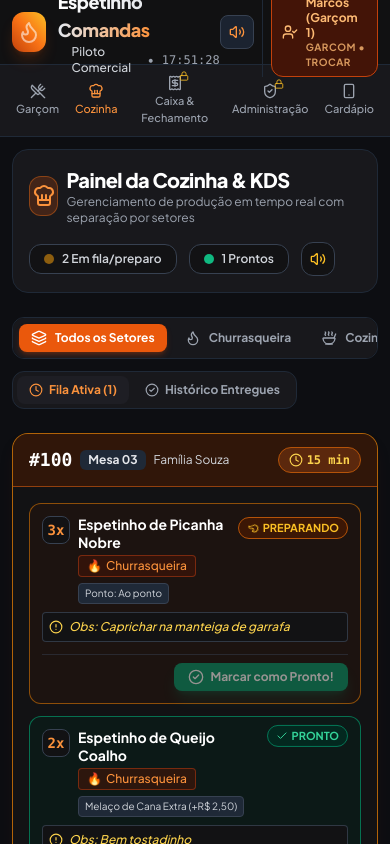
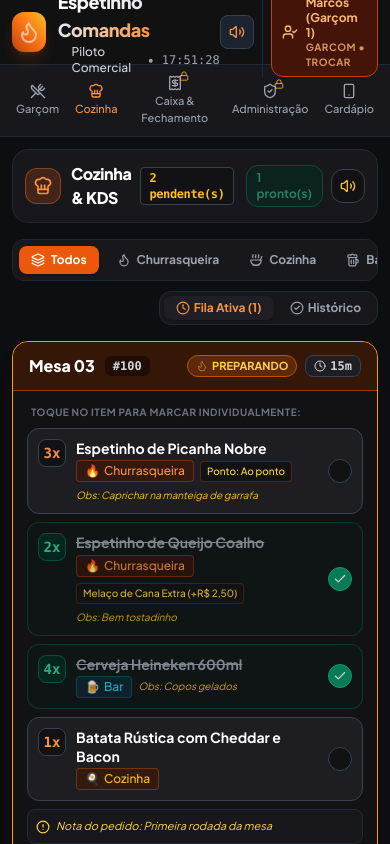
Before and after one commit to wdemozzi/espetinho-comandas, a React (Vite) app: page / in a window 390 px wide. Both pictures are taken after a click on the button "Cozinha". Shown: the top 844 px of the page. Built offline with nearby package versions, Linux system fonts and the light colour scheme.

Commit message:
fix(kds): redesign kitchen tickets with 1 action button per order, clean item list, and mobile layout

```diff
--- a/src/components/kitchen/OrderCard.tsx
+++ b/src/components/kitchen/OrderCard.tsx
@@ -38,9 +38,20 @@ export const OrderCard: React.FC<OrderCardProps> = ({ order, activeSectorFilter
 
   if (displayedItems.length === 0) return null;
 
-  const handleUpdateItemStatus = (itemId: string, status: OrderStatus) => {
-    db.updateOrderItemStatus(itemId, status);
+  // Toggle item readiness with a simple tap
+  const handleToggleItemReady = (item: OrderItem) => {
+    const nextStatus: OrderStatus = item.status === 'ready' ? 'preparing' : 'ready';
+    db.updateOrderItemStatus(item.id, nextStatus);
   };
+
+  // Batch update for the entire ticket
+  const handleBatchUpdate = (newStatus: OrderStatus) => {
+    db.updateEntireOrderStatus(order.id, newStatus, activeSectorFilter);
+  };
+
+  const isAllReady = displayedItems.every((i) => i.status === 'ready' || i.status === 'delivered');
+  const isAnyPreparing = displayedItems.some((i) => i.status === 'preparing');
+  const isAllDelivered = displayedItems.every((i) => i.status === 'delivered');
 
   // Urgency styling based on wait time
   const isUrgent = elapsedMinutes >= 20;
@@ -48,172 +59,196 @@ export const OrderCard: React.FC<OrderCardProps> = ({ order, activeSectorFilter
 
   return (
     <div
-      className={`rounded-2xl border transition-all shadow-lg overflow-hidden flex flex-col justify-between ${
-        isUrgent
-          ? 'bg-charcoal-900 border-red-600/80 shadow-red-950/20'
+      className={`rounded-2xl border transition-all shadow-xl overflow-hidden flex flex-col justify-between ${
+        isAllDelivered
+          ? 'bg-charcoal-900 border-gray-800 opacity-60'
+          : isAllReady
+          ? 'bg-charcoal-900 border-emerald-500 shadow-emerald-950/20'
+          : isUrgent
+          ? 'bg-charcoal-900 border-red-500 shadow-red-950/30'
           : isWarning
-          ? 'bg-charcoal-900 border-amber-600/80 shadow-amber-950/20'
-          : 'bg-charcoal-900 border-gray-700 shadow-black/40'
+          ? 'bg-charcoal-900 border-amber-500 shadow-amber-950/20'
+          : 'bg-charcoal-900 border-gray-700'
       }`}
     >
-      {/* Top Banner */}
+      {/* Ticket Header */}
       <div
         className={`px-4 py-3 border-b flex items-center justify-between ${
-          isUrgent
-            ? 'bg-red-950/60 border-red-800 text-red-200'
+          isAllReady
+            ? 'bg-emerald-950/70 border-emerald-800/80 text-emerald-200'
+            : isUrgent
+            ? 'bg-red-950/70 border-red-800 text-red-200'
             : isWarning
-            ? 'bg-amber-950/60 border-amber-800 text-amber-200'
+            ? 'bg-amber-950/70 border-amber-800 text-amber-200'
             : 'bg-charcoal-850 border-gray-800 text-gray-200'
         }`}
       >
-        <div className="flex items-center gap-2">
-          <span className="font-mono font-black text-lg text-white">
+        <div className="flex items-center gap-2.5">
+          <span className="font-black text-base sm:text-lg text-white">
+            {order.table_number ? `Mesa ${String(order.table_number).padStart(2, '0')}` : order.order_type.toUpperCase()}
+          </span>
+          <span className="px-2 py-0.5 rounded-md bg-black/40 text-xs font-mono font-bold text-gray-300">
             #{order.order_number}
           </span>
-          <span className="px-2 py-0.5 rounded-md bg-gray-800 text-xs font-bold text-gray-200">
-            {order.table_number ? `Mesa ${String(order.table_number).padStart(2, '0')}` : order.order_type.toUpperCase()}
-          </span>
           {order.customer_name && (
-            <span className="text-xs text-gray-300 truncate max-w-[120px]">
-              {order.customer_name}
+            <span className="text-xs text-gray-400 truncate max-w-[100px] hidden sm:inline">
+              ({order.customer_name.split(' ')[0]})
             </span>
           )}
         </div>
 
-        {/* Elapsed Timer */}
+        {/* Elapsed Timer & Overall Status */}
+        <div className="flex items-center gap-2">
+          {isAllReady ? (
+            <span className="text-[11px] font-extrabold uppercase px-2 py-0.5 rounded-full bg-emerald-900/80 text-emerald-300 border border-emerald-600 animate-pulse">
+              PRONTO
+            </span>
+          ) : isAnyPreparing ? (
+            <span className="text-[11px] font-bold uppercase px-2 py-0.5 rounded-full bg-amber-900/60 text-amber-300 border border-amber-700 flex items-center gap-1">
+              <Flame className="w-3 h-3 text-amber-400 animate-pulse" />
+              <span>PREPARANDO</span>
+            </span>
+          ) : (
+            <span className="text-[11px] font-bold uppercase px-2 py-0.5 rounded-full bg-charcoal-800 text-gray-400 border border-gray-700">
+              NA FILA
+            </span>
+          )}
+
           <div
-          className={`flex items-center gap-1 font-mono text-xs font-bold px-2.5 py-1 rounded-full border ${
+            className={`flex items-center gap-1 font-mono text-xs font-bold px-2 py-0.5 rounded-lg border ${
               isUrgent
-              ? 'bg-red-900/60 text-red-300 border-red-700 animate-pulse'
-              : isWarning
-              ? 'bg-amber-900/60 text-amber-300 border-amber-700'
-              : 'bg-gray-800 text-gray-300 border-gray-700'
+                ? 'bg-red-900/80 text-red-200 border-red-700'
+                : 'bg-charcoal-800 text-gray-300 border-gray-700'
             }`}
           >
-          <Clock className="w-3.5 h-3.5" />
-          <span>{elapsedMinutes} min</span>
+            <Clock className="w-3 h-3" />
+            <span>{elapsedMinutes}m</span>
+          </div>
         </div>
       </div>
 
-      {/* Items list */}
-      <div className="p-4 space-y-3 flex-1 overflow-y-auto max-h-[360px]">
+      {/* Clean Items Ticket Body (No repetitive giant buttons) */}
+      <div className="p-3.5 space-y-2 flex-1 overflow-y-auto">
+        <p className="text-[10px] uppercase font-bold text-gray-500 tracking-wider px-1">
+          Toque no item para marcar individualmente:
+        </p>
+
         {displayedItems.map((item: OrderItem) => {
-          const isItemReady = item.status === 'ready';
-          const isItemPreparing = item.status === 'preparing';
-          const isItemDelivered = item.status === 'delivered';
+          const isItemReady = item.status === 'ready' || item.status === 'delivered';
 
           return (
             <div
               key={item.id}
-              className={`p-3 rounded-xl border transition ${
-                isItemDelivered
-                  ? 'bg-gray-900/40 border-gray-800 opacity-60'
-                  : isItemReady
-                  ? 'bg-emerald-950/30 border-emerald-600/70 shadow-sm'
-                  : isItemPreparing
-                  ? 'bg-amber-950/20 border-amber-600/60'
-                  : 'bg-charcoal-800/90 border-gray-700/80'
+              onClick={() => handleToggleItemReady(item)}
+              className={`p-2.5 rounded-xl border cursor-pointer transition flex items-center justify-between gap-3 ${
+                isItemReady
+                  ? 'bg-emerald-950/20 border-emerald-800/60 opacity-80'
+                  : 'bg-charcoal-800/90 border-gray-700 hover:border-ember-500/60'
               }`}
             >
-              <div className="flex items-start justify-between gap-2">
-                <div className="flex items-start gap-2">
-                  <span className="w-7 h-7 rounded-lg bg-charcoal-900 border border-gray-700 text-ember-400 font-mono font-extrabold text-sm flex items-center justify-center flex-shrink-0">
+              <div className="flex items-start gap-2.5 flex-1">
+                <span
+                  className={`w-7 h-7 rounded-lg font-mono font-black text-sm flex items-center justify-center flex-shrink-0 ${
+                    isItemReady
+                      ? 'bg-emerald-950 text-emerald-400 border border-emerald-800'
+                      : 'bg-charcoal-900 text-ember-400 border border-gray-700'
+                  }`}
+                >
                   {item.quantity}x
                 </span>
-                  <div>
-                    <p className="font-bold text-sm text-white leading-tight">
+
+                <div className="space-y-0.5">
+                  <p
+                    className={`font-bold text-sm leading-snug ${
+                      isItemReady ? 'line-through text-gray-400' : 'text-white'
+                    }`}
+                  >
                     {item.product_name}
                   </p>
-                    <div className="mt-1 flex items-center gap-1.5 flex-wrap">
+
+                  {/* Addons and Notes in one clean row */}
+                  <div className="flex items-center gap-1.5 flex-wrap">
                     <SectorBadge sector={item.sector} />
                     {item.addons_snapshot?.map((add, i) => (
                       <span
                         key={i}
-                          className="text-[10px] px-1.5 py-0.5 rounded bg-gray-800 text-gray-300 border border-gray-700"
+                        className="text-[10px] px-1.5 py-0.5 rounded bg-charcoal-900 text-amber-300 border border-amber-900/60 font-medium"
                       >
                         {add.name}
                       </span>
                     ))}
+                    {item.notes && (
+                      <span className="text-[10px] text-amber-400 italic">
+                        Obs: {item.notes}
+                      </span>
+                    )}
                   </div>
                 </div>
               </div>
 
-                {/* Status indicator badge */}
-                <div>
-                  {isItemDelivered ? (
-                    <span className="text-[10px] font-bold text-gray-500 uppercase">Entregue</span>
-                  ) : isItemReady ? (
-                    <span className="inline-flex items-center gap-1 text-[11px] font-bold text-emerald-400 bg-emerald-950/80 border border-emerald-700 px-2 py-0.5 rounded-full animate-bounce">
-                      <Check className="w-3 h-3" />
-                      <span>PRONTO</span>
-                    </span>
-                  ) : isItemPreparing ? (
-                    <span className="inline-flex items-center gap-1 text-[11px] font-bold text-amber-400 bg-amber-950/80 border border-amber-700 px-2 py-0.5 rounded-full">
-                      <Flame className="w-3 h-3 animate-spin" />
-                      <span>PREPARANDO</span>
-                    </span>
-                  ) : (
-                    <span className="text-[11px] font-bold text-gray-400 bg-gray-800 border border-gray-700 px-2 py-0.5 rounded-full">
-                      NA FILA
-                    </span>
+              {/* Simple Check Indicator */}
+              <div
+                className={`w-6 h-6 rounded-full flex items-center justify-center border flex-shrink-0 transition ${
+                  isItemReady
+                    ? 'bg-emerald-600 border-emerald-500 text-white'
+                    : 'bg-charcoal-900 border-gray-700 text-transparent hover:border-gray-500'
+                }`}
+              >
+                <Check className="w-3.5 h-3.5" />
+              </div>
+            </div>
+          );
+        })}
+
+        {order.general_notes && (
+          <div className="p-2 rounded-lg bg-charcoal-850 border border-gray-800 text-[11px] text-amber-300 italic flex items-center gap-1.5 mt-2">
+            <AlertCircle className="w-3.5 h-3.5 flex-shrink-0" />
+            <span>Nota do pedido: {order.general_notes}</span>
+          </div>
         )}
       </div>
-              </div>
 
-              {/* Notes */}
-              {item.notes && (
-                <div className="mt-2 p-1.5 rounded bg-charcoal-900 border border-gray-700/80 text-xs text-amber-300 flex items-center gap-1.5">
-                  <AlertCircle className="w-3.5 h-3.5 flex-shrink-0" />
-                  <span className="font-medium italic">Obs: {item.notes}</span>
-                </div>
-              )}
-
-              {/* Action Buttons for Kitchen */}
-              <div className="mt-3 pt-2 border-t border-gray-700/50 flex items-center justify-end gap-2">
-                {item.status === 'received' && (
+      {/* SINGLE SOLID ACTION BUTTON PER TICKET */}
+      <div className="p-3 bg-charcoal-850 border-t border-gray-800 flex-shrink-0">
+        {!isAnyPreparing && !isAllReady && !isAllDelivered && (
           <button
             type="button"
-                    onClick={() => handleUpdateItemStatus(item.id, 'preparing')}
-                    className="py-1.5 px-3 rounded-lg bg-amber-600 hover:bg-amber-500 text-white font-bold text-xs flex items-center gap-1.5 shadow transition"
+            onClick={() => handleBatchUpdate('preparing')}
+            className="w-full py-3 px-4 rounded-xl bg-amber-600 hover:bg-amber-500 text-white font-extrabold text-xs sm:text-sm shadow-lg shadow-amber-600/30 flex items-center justify-center gap-2 transition"
           >
-                    <ChefHat className="w-3.5 h-3.5" />
-                    <span>Iniciar Preparo</span>
+            <ChefHat className="w-4 h-4" />
+            <span>Iniciar Preparo deste Pedido</span>
           </button>
         )}
 
-                {item.status === 'preparing' && (
+        {isAnyPreparing && !isAllReady && !isAllDelivered && (
           <button
             type="button"
-                    onClick={() => handleUpdateItemStatus(item.id, 'ready')}
-                    className="py-1.5 px-3.5 rounded-lg bg-emerald-600 hover:bg-emerald-500 text-white font-bold text-xs flex items-center gap-1.5 shadow-lg shadow-emerald-600/30 transition animate-pulse"
+            onClick={() => handleBatchUpdate('ready')}
+            className="w-full py-3 px-4 rounded-xl bg-emerald-600 hover:bg-emerald-500 text-white font-extrabold text-xs sm:text-sm shadow-xl shadow-emerald-600/30 flex items-center justify-center gap-2 transition animate-pulse"
           >
-                    <CheckCircle2 className="w-4 h-4" />
-                    <span>Marcar como Pronto!</span>
+            <CheckCircle2 className="w-5 h-5" />
+            <span>Marcar Pedido Pronto!</span>
           </button>
         )}
 
-                {item.status === 'ready' && (
+        {isAllReady && !isAllDelivered && (
           <button
             type="button"
-                    onClick={() => handleUpdateItemStatus(item.id, 'delivered')}
-                    className="py-1.5 px-3 rounded-lg bg-gray-700 hover:bg-gray-600 text-gray-200 font-bold text-xs flex items-center gap-1.5 transition"
+            onClick={() => handleBatchUpdate('delivered')}
+            className="w-full py-3 px-4 rounded-xl bg-charcoal-800 hover:bg-gray-700 text-gray-200 border border-gray-700 font-extrabold text-xs sm:text-sm flex items-center justify-center gap-2 transition"
           >
-                    <Truck className="w-3.5 h-3.5" />
-                    <span>Confirmar Entrega</span>
+            <Truck className="w-4 h-4 text-emerald-400" />
+            <span>Confirmar Entrega ao Garçom</span>
           </button>
+        )}
+
+        {isAllDelivered && (
+          <div className="text-center py-1 text-xs font-bold text-gray-500 uppercase tracking-wider">
+            Pedido Entregue
+          </div>
         )}
       </div>
     </div>
   );
-        })}
-      </div>
-
-      {/* General order notes or info */}
-      {order.general_notes && (
-        <div className="px-4 py-2 bg-charcoal-850/90 border-t border-gray-800 text-xs text-gray-400">
-          <strong className="text-gray-300">Nota geral:</strong> {order.general_notes}
-        </div>
-      )}
-    </div>
-  );
 };
--- a/src/pages/kitchen/KitchenKdsPage.tsx
+++ b/src/pages/kitchen/KitchenKdsPage.tsx
@@ -27,10 +27,10 @@ export const KitchenKdsPage: React.FC = () => {
   }, []);
 
   const sectors = [
-    { id: 'all', label: 'Todos os Setores', icon: Layers },
+    { id: 'all', label: 'Todos', icon: Layers },
     { id: 'churrasqueira', label: 'Churrasqueira', icon: Flame },
-    { id: 'cozinha', label: 'Cozinha / Porções', icon: Soup },
-    { id: 'bar', label: 'Bar & Bebidas', icon: Beer },
+    { id: 'cozinha', label: 'Cozinha', icon: Soup },
+    { id: 'bar', label: 'Bar', icon: Beer },
   ];
 
   // Filter orders by active vs history
@@ -38,62 +38,57 @@ export const KitchenKdsPage: React.FC = () => {
     activeViewMode === 'active' ? o.status !== 'delivered' && o.status !== 'cancelled' : o.status === 'delivered'
   );
 
-  const pendingItemsCount = orders
+  const pendingCount = orders
     .flatMap((o) => o.items)
     .filter((i) => i.status === 'received' || i.status === 'preparing').length;
 
-  const readyItemsCount = orders
+  const readyCount = orders
     .flatMap((o) => o.items)
     .filter((i) => i.status === 'ready').length;
 
   return (
-    <div className="space-y-6">
-      {/* KDS Header */}
-      <div className="bg-charcoal-850 p-4 sm:p-6 rounded-2xl border border-gray-800 flex flex-col md:flex-row items-start md:items-center justify-between gap-4">
-        <div>
-          <div className="flex items-center gap-2">
-            <div className="w-10 h-10 rounded-xl bg-orange-600/20 border border-orange-500/40 flex items-center justify-center text-orange-400">
-              <ChefHat className="w-6 h-6" />
-            </div>
-            <div>
-              <h1 className="text-xl sm:text-2xl font-black text-white tracking-tight">
-                Painel da Cozinha & KDS
-              </h1>
-              <p className="text-xs text-gray-400">
-                Gerenciamento de produção em tempo real com separação por setores
-              </p>
-            </div>
+    <div className="space-y-4">
+      {/* Sleek KDS Header bar */}
+      <div className="bg-charcoal-850 p-3 sm:p-5 rounded-2xl border border-gray-800 flex items-center justify-between gap-3">
+        <div className="flex items-center gap-2.5">
+          <div className="w-9 h-9 rounded-xl bg-orange-600/20 border border-orange-500/40 flex items-center justify-center text-orange-400 flex-shrink-0">
+            <ChefHat className="w-5 h-5" />
+          </div>
+          <div>
+            <h1 className="text-base sm:text-xl font-black text-white tracking-tight flex items-center gap-2">
+              <span>Cozinha & KDS</span>
+              <span className="text-xs px-2 py-0.5 rounded bg-charcoal-900 text-amber-400 border border-gray-700 font-mono">
+                {pendingCount} pendente(s)
+              </span>
+            </h1>
+            <p className="text-[11px] text-gray-400 hidden sm:block">
+              Atualização em tempo real para produção e expedição
+            </p>
           </div>
         </div>
 
-        {/* Real-time counters & audio chime */}
-        <div className="flex items-center gap-3">
-          <div className="px-3.5 py-1.5 rounded-xl bg-charcoal-900 border border-gray-700 flex items-center gap-2">
-            <span className="w-2.5 h-2.5 rounded-full bg-amber-500 animate-pulse" />
-            <span className="text-xs text-gray-300 font-semibold">{pendingItemsCount} Em fila/preparo</span>
-          </div>
-
-          <div className="px-3.5 py-1.5 rounded-xl bg-charcoal-900 border border-gray-700 flex items-center gap-2">
-            <span className="w-2.5 h-2.5 rounded-full bg-emerald-500" />
-            <span className="text-xs text-gray-300 font-semibold">{readyItemsCount} Prontos</span>
-          </div>
+        <div className="flex items-center gap-2">
+          {readyCount > 0 && (
+            <span className="text-xs px-2.5 py-1 rounded-xl bg-emerald-950 text-emerald-400 border border-emerald-700 font-bold animate-pulse">
+              {readyCount} pronto(s)
+            </span>
+          )}
 
           <button
             type="button"
             onClick={() => soundService.playOrderReady()}
             title="Testar sinal sonoro de pedido pronto"
-            className="p-2 rounded-xl bg-charcoal-900 hover:bg-gray-700 border border-gray-700 text-amber-400 flex items-center gap-1.5 text-xs font-semibold transition"
+            className="p-2 rounded-xl bg-charcoal-900 hover:bg-gray-700 border border-gray-700 text-amber-400 transition"
           >
             <Volume2 className="w-4 h-4" />
-            <span className="hidden sm:inline">Testar Som</span>
           </button>
         </div>
       </div>
 
-      {/* Sector Pills and Active/History Toggle */}
-      <div className="flex flex-col sm:flex-row items-start sm:items-center justify-between gap-3">
+      {/* Sector Filter & Queue Toggle */}
+      <div className="flex flex-col sm:flex-row items-stretch sm:items-center justify-between gap-2.5">
         {/* Sector Tabs */}
-        <div className="flex items-center gap-1.5 bg-charcoal-850 p-1.5 rounded-xl border border-gray-800 overflow-x-auto w-full sm:w-auto">
+        <div className="flex items-center gap-1.5 bg-charcoal-850 p-1.5 rounded-xl border border-gray-800 overflow-x-auto no-scrollbar">
           {sectors.map((sec) => {
             const Icon = sec.icon;
             const isActive = activeSector === sec.id;
@@ -101,13 +96,13 @@ export const KitchenKdsPage: React.FC = () => {
               <button
                 key={sec.id}
                 onClick={() => setActiveSector(sec.id as ProductionSector | 'all')}
-                className={`flex items-center gap-2 px-3 py-1.5 rounded-lg text-xs font-bold transition whitespace-nowrap ${
+                className={`flex items-center gap-1.5 px-3 py-1.5 rounded-lg text-xs font-bold transition whitespace-nowrap ${
                   isActive
-                    ? 'bg-ember-600 text-white shadow-md shadow-ember-700/30'
+                    ? 'bg-ember-600 text-white shadow'
                     : 'text-gray-400 hover:text-gray-200 hover:bg-charcoal-800'
                 }`}
               >
-                <Icon className="w-4 h-4" />
+                <Icon className="w-3.5 h-3.5" />
                 <span>{sec.label}</span>
               </button>
             );
@@ -115,12 +110,12 @@ export const KitchenKdsPage: React.FC = () => {
         </div>
 
         {/* View Mode Toggle */}
-        <div className="flex items-center gap-1 bg-charcoal-850 p-1 rounded-xl border border-gray-800">
+        <div className="flex items-center gap-1 bg-charcoal-850 p-1 rounded-xl border border-gray-800 self-end sm:self-auto">
           <button
             onClick={() => setActiveViewMode('active')}
-            className={`px-3 py-1.5 rounded-lg text-xs font-bold transition flex items-center gap-1.5 ${
+            className={`px-3 py-1 rounded-lg text-xs font-bold transition flex items-center gap-1 ${
               activeViewMode === 'active'
-                ? 'bg-charcoal-800 text-ember-400'
+                ? 'bg-charcoal-800 text-ember-400 shadow'
                 : 'text-gray-400 hover:text-gray-200'
             }`}
           >
@@ -130,31 +125,31 @@ export const KitchenKdsPage: React.FC = () => {
 
           <button
             onClick={() => setActiveViewMode('history')}
-            className={`px-3 py-1.5 rounded-lg text-xs font-bold transition flex items-center gap-1.5 ${
+            className={`px-3 py-1 rounded-lg text-xs font-bold transition flex items-center gap-1 ${
               activeViewMode === 'history'
-                ? 'bg-charcoal-800 text-emerald-400'
+                ? 'bg-charcoal-800 text-emerald-400 shadow'
                 : 'text-gray-400 hover:text-gray-200'
             }`}
           >
             <CheckCircle2 className="w-3.5 h-3.5" />
-            <span>Histórico Entregues</span>
+            <span>Histórico</span>
           </button>
         </div>
       </div>
 
       {/* Orders Cards Grid */}
       {activeOrders.length === 0 ? (
-        <div className="h-64 rounded-2xl bg-charcoal-850/60 border border-gray-800 flex flex-col items-center justify-center text-center p-6 text-gray-400">
-          <Sparkles className="w-10 h-10 text-amber-500/50 mb-3" />
-          <h3 className="text-base font-bold text-gray-200">
-            {activeViewMode === 'active' ? 'Nenhum pedido pendente no momento' : 'Nenhum pedido no histórico'}
+        <div className="h-56 rounded-2xl bg-charcoal-850/60 border border-gray-800 flex flex-col items-center justify-center text-center p-6 text-gray-400">
+          <Sparkles className="w-10 h-10 text-amber-500/50 mb-2" />
+          <h3 className="text-sm font-bold text-gray-200">
+            {activeViewMode === 'active' ? 'Nenhum pedido pendente na cozinha' : 'Nenhum pedido no histórico'}
           </h3>
           <p className="text-xs text-gray-500 mt-1 max-w-sm">
-            Novos pedidos lançados pelo garçom ou pelo cardápio QR aparecerão automaticamente aqui com aviso sonoro.
+            Novos pedidos do garçom ou dos clientes aparecerão aqui automaticamente com bipe sonoro.
           </p>
         </div>
       ) : (
-        <div className="grid grid-cols-1 md:grid-cols-2 lg:grid-cols-3 gap-4">
+        <div className="grid grid-cols-1 md:grid-cols-2 lg:grid-cols-3 gap-3.5">
           {activeOrders.map((order) => (
             <OrderCard
               key={order.id}
```
Also changed, not shown: src/lib/databaseStore.ts (+31 -0 lines). Lines whose indentation alone changed are shown as unchanged.
